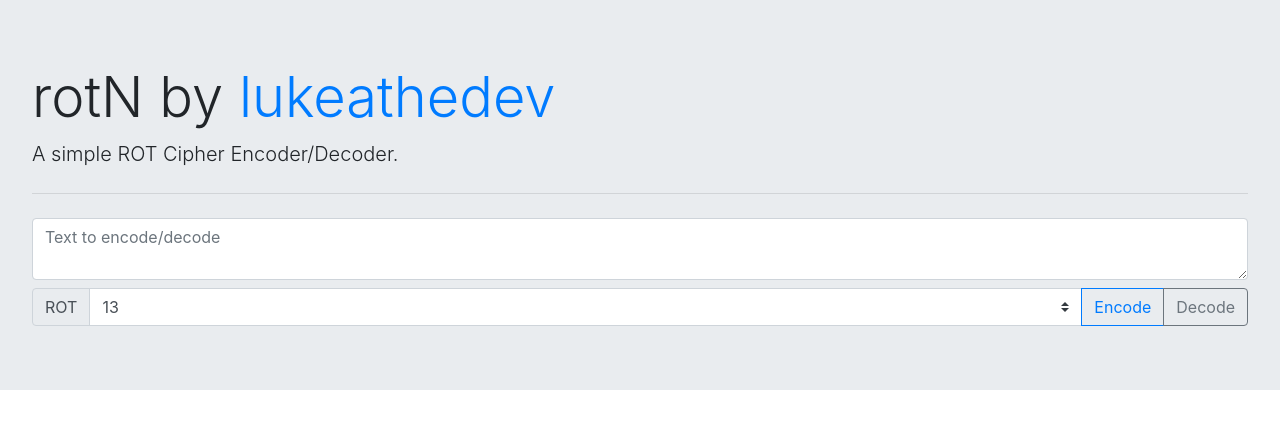
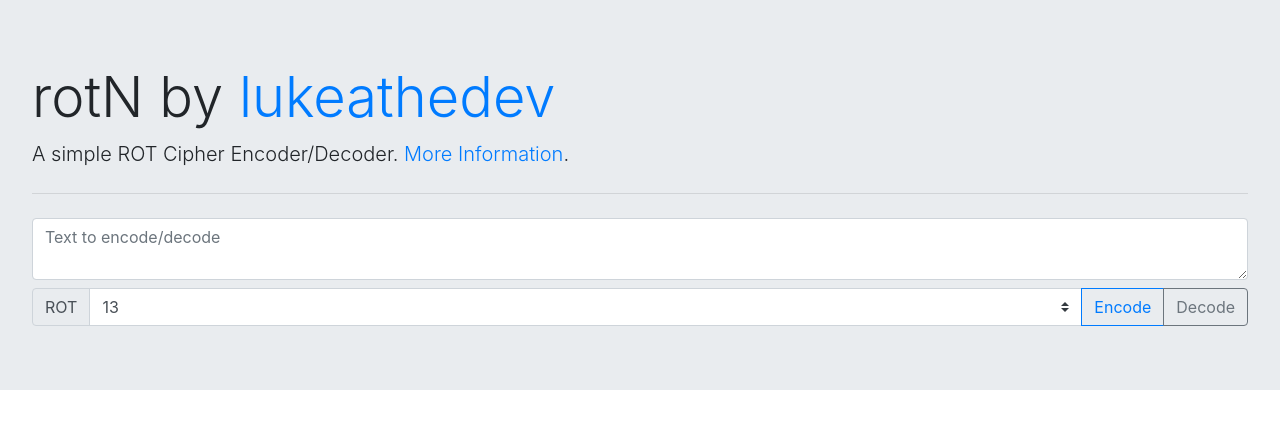
Before and after one commit to lbalvarenga/rotN, a plain HTML site: page index.html in a window 1280 px wide. Drawn offline with nearby package versions, Linux system fonts and the light colour scheme.

Commit message:
Add 'More Information'

```diff
--- a/index.html
+++ b/index.html
@@ -18,7 +18,7 @@
     <div class="jumbotron mb-0" style="border-radius: 0px;">
 
         <h1 class="display-4">rotN by <a href="https://github.com/lukeathedev" target="_blank">lukeathedev</a></h1>
-        <p class="lead">A simple ROT Cipher Encoder/Decoder.</p>
+        <p class="lead">A simple ROT Cipher Encoder/Decoder. <a href="https://en.wikipedia.org/wiki/ROT13" target="_blank">More Information</a>.</p>
 
         <hr class="my-4">
 
```
